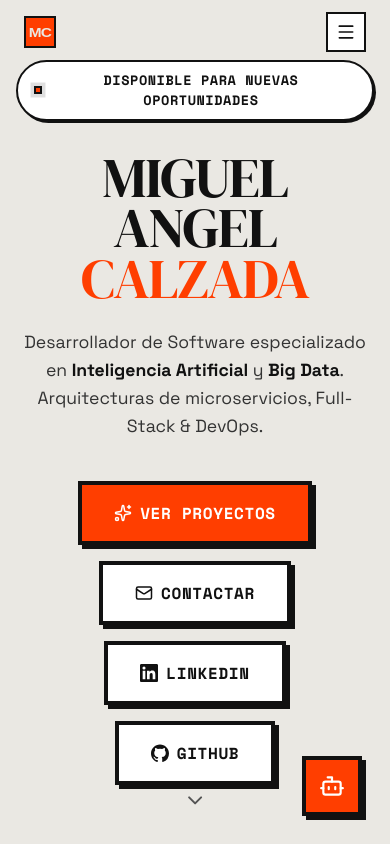
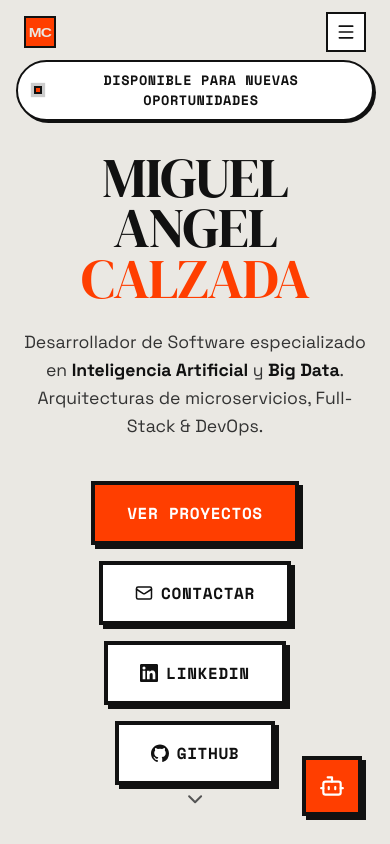
Before and after one commit to miguelcalzada-dev/portfolio-miguelcalzada, a Next.js app: page / in a window 390 px wide. Shown: the top 844 px of the page. Built offline with nearby package versions, Linux system fonts and the light colour scheme.

Commit message:
fix: limpia botón de proyectos, corrige formación en móvil y actualiza chatbot

```diff
--- a/app/globals.css
+++ b/app/globals.css
@@ -272,6 +272,27 @@ label, .label-text, .metadata, .tag-chip, button, .nav-link, .uppercase-mono {
   background: var(--bg-card);
   padding: 2rem;
   box-shadow: 4px 4px 0px var(--border-main);
+}
+
+.education-grid {
+  display: grid;
+  grid-template-columns: repeat(auto-fill, minmax(min(100%, 360px), 1fr));
+  gap: 16px;
+}
+
+.education-card {
+  min-width: 0;
+  max-width: 100%;
+}
+
+@media (max-width: 600px) {
+  .education-grid {
+    grid-template-columns: minmax(0, 1fr);
+  }
+
+  .education-card {
+    padding: 20px !important;
+  }
 }
 
 .skills-grid, .projects-grid {
--- a/app/page.tsx
+++ b/app/page.tsx
@@ -164,22 +164,22 @@ const BOT_KB: { test: RegExp; reply: string }[] = [
   {
     test: /\b(hola|buenas|hey|hello|hi|saludos)\b|qué tal|que tal|cómo est|como est/,
     reply:
-      "¡Hola! 👋 Soy el asistente de **Miguel Angel**. Puedo contarte sobre su perfil, experiencia, formación, stack técnico, proyectos, disponibilidad, idiomas o cómo contactarle. ¿Qué quieres saber?",
+      "¡Hola! 👋 Soy el asistente de **Miguel Ángel**. Puedo contarte sobre su perfil, experiencia, formación, stack técnico, proyectos, disponibilidad, idiomas o cómo contactarle. ¿Qué quieres saber?",
   },
   {
     test: /quién es|quien es|quién eres|quien eres|cuéntame|cuentame|sobre miguel|sobre ti|preséntate|presentate|perfil|resumen|quién es él/,
     reply:
-      "👨‍💻 **Miguel Angel Calzada Martín** es un desarrollador **Backend & Cloud** con sede en Madrid. Diseña e implementa APIs REST y microservicios, despliega soluciones en **AWS** y trabaja con **agentes de IA basados en LLMs**, arquitecturas **RAG** y pipelines de **CI/CD**. Está especializado en Inteligencia Artificial y Big Data, con varios proyectos desplegados en producción.",
+      "👨‍💻 **Miguel Ángel Calzada Martín** es un desarrollador **Full-Stack e IA** en Madrid. Diseña APIs REST y microservicios, despliega en **AWS** con Docker y Kubernetes, y construye agentes de IA, arquitecturas **RAG** y pipelines de **CI/CD** en producción. Mantiene cuatro proyectos públicos con demo y código.",
   },
   {
     test: /experiencia|trabaj|empleo|empresa|analisis survey|trayectoria|actualidad|puesto|cargo|curro/,
     reply:
-      "💼 Trabaja en **Analisis Survey Unit** (Madrid) desde marzo de 2024, como **Software Developer** especializado en **Backend & Cloud**:\n• **APIs REST y microservicios** con Java (Spring Boot), Node.js y Python (FastAPI)\n• **AWS y cloud**: Docker, Kubernetes, despliegue y operación de servicios\n• **Agentes de IA y LLMs** (Gemini, Claude): orquestación, memoria conversacional y RAG\n• **CI/CD**: GitHub Actions y despliegue automatizado (AWS, Railway, Render)\n• **Seguridad**: autenticación, control de accesos y buenas prácticas en entornos exigentes",
+      "💼 Trabaja en **Analisis Survey Unit** (Madrid) desde marzo de 2024 como **Software Developer**:\n• **APIs REST y microservicios** con Java (Spring Boot), Node.js y Python (FastAPI)\n• **AWS y cloud**: Docker, Kubernetes, despliegue y operación de servicios\n• **Agentes de IA y LLMs** (Gemini, Claude): orquestación, memoria conversacional y RAG\n• **CI/CD**: GitHub Actions y despliegue automatizado (AWS, Railway, Render)\n• **Seguridad**: autenticación, control de accesos y buenas prácticas en entornos exigentes",
   },
   {
     test: /formaci|estudi|educaci|título|titulo|universidad|instituto|\bdam\b|curso|especializaci|teide|académic|academic|titulaci/,
     reply:
-      "🎓 Formación:\n• **Curso de Especialización en Inteligencia Artificial y Big Data** (Sep 2025 – May 2026): Machine Learning, Deep Learning, NLP, agentes de IA y gestión de datos masivos.\n• **Técnico Superior en Desarrollo de Aplicaciones Multiplataforma (DAM)** (2022 – 2024, Teide IV): desarrollo de software, arquitecturas backend, bases de datos y programación orientada a objetos.",
+      "🎓 Formación:\n• **Curso de Especialización en Inteligencia Artificial y Big Data** (Sep 2025 – May 2026): Machine Learning, Deep Learning, NLP, agentes de IA y gestión de datos masivos.\n• **Técnico Superior en Desarrollo de Aplicaciones Multiplataforma (DAM)** (2022 – 2024): desarrollo de software, arquitecturas backend, bases de datos y programación orientada a objetos.",
   },
   {
     test: /madrid transit|transit|movilidad|cercanías|cercanias|gtfs|flota/,
@@ -192,7 +192,7 @@ const BOT_KB: { test: RegExp; reply: string }[] = [
       "🧮 **SQLSense AI**: aprende SQL conversando con IA. Traduce lenguaje natural a SQL y viceversa, con un laboratorio efímero de SQLite que vive en el navegador gracias a WebAssembly. Incluye editor SQL, retos guiados y modo dual IA.",
   },
   {
-    test: /ai lab|ai-lab|applied ai|showcase|visión por computador|prompt engineering/,
+    test: /ai lab|ai-lab|applied ai|applied ia|showcase|visión por computador|prompt engineering/,
     reply:
       "🤖 **Applied IA**: portfolio interactivo de IA con chat con Gemini, visión por computador, RAG, NLP y prompt engineering, todo desplegado en producción.",
   },
@@ -202,14 +202,9 @@ const BOT_KB: { test: RegExp; reply: string }[] = [
       "🧬 **ImpactDB MCP**: analizador de linaje de datos e impacto de cambios para PostgreSQL. Pregunta en lenguaje natural qué se rompería antes de un `ALTER` / `DROP` / `RENAME` y lo ves en un grafo interactivo de dependencias. Expone 4 herramientas del estándar **Model Context Protocol (MCP)** para agentes externos. Está desplegado y puedes abrirlo desde la sección de proyectos.",
   },
   {
-    test: /fitcity|fitness|\bgym\b|barber|spotify|asistente de voz/,
-    reply:
-      "📦 Otros proyectos: **FitCity** (plataforma fitness Full Stack con Angular 19, FastAPI y Supabase), **Barber Books Template** (plantilla web para barberías con sistema de reservas) y **Spotify Voice Assistant** (asistente de voz offline para Windows). Están listados en la sección de proyectos.",
-  },
-  {
     test: /proyecto|project|portafolio|portfolio|repositori|\brepo\b|qué ha construido|qué has hecho/,
     reply:
-      "🚀 Proyectos destacados:\n• **Applied IA** — IA con Gemini, visión, RAG y NLP (desplegado)\n• **Madrid Transit** — Big Data y visualización de la movilidad en Madrid\n• **SQLSense AI** — aprende SQL con IA y SQLite WASM en el navegador\n• **ImpactDB MCP** — linaje de datos e impacto de cambios en PostgreSQL con herramientas MCP (desplegado)\n• **FitCity** — plataforma fitness Full Stack (Angular + FastAPI + Supabase)\n• **Barber Books Template** — plantilla web para barberías con reservas\n• **Spotify Voice Assistant** — asistente de voz offline para Windows\nEn la sección de proyectos tienes el detalle y los enlaces a cada uno.",
+      "🚀 Proyectos destacados:\n• **Applied IA** — IA con Gemini, visión, RAG y NLP (desplegado)\n• **Madrid Transit** — Big Data y visualización de la movilidad en Madrid\n• **SQLSense AI** — aprende SQL con IA y SQLite WASM en el navegador\n• **ImpactDB MCP** — linaje de datos e impacto de cambios en PostgreSQL con herramientas MCP (desplegado)\nEn la sección de proyectos tienes el detalle y los enlaces a cada uno.",
   },
   {
     test: /cloud|\baws\b|\bec2\b|\bs3\b|\blambda\b|infraestructura|\brailway\b|\brender\b|serverless/,
@@ -224,7 +219,7 @@ const BOT_KB: { test: RegExp; reply: string }[] = [
   {
     test: /inteligencia artificial|\bia\b|\bml\b|machine learning|deep learning|\bnlp\b|llm|gemini|claude|\brag\b|agente|embedding|vectorial|tensorflow|pytorch|visión|vision|big data/,
     reply:
-      "🧠 **IA & Agentes**: agentes de IA y **LLMs (Gemini, Claude)**, arquitecturas **RAG**, orquestación de flujos, memoria conversacional, **NLP**, **embeddings** y bases de datos vectoriales, además de Machine Learning y Deep Learning (especialización en IA y Big Data). Puedes probar varios de estos proyectos en el **AI Project Showcase**.",
+      "🧠 **IA & Agentes**: agentes de IA y **LLMs (Gemini, Claude)**, arquitecturas **RAG**, orquestación de flujos, memoria conversacional, **NLP**, **embeddings** y bases de datos vectoriales, además de Machine Learning y Deep Learning (especialización en IA y Big Data). Puedes probar varios de estos proyectos en **Applied IA**.",
   },
   {
     test: /base de datos|postgres|mongo|mysql|sql server|firebase|redis|bbdd/,
@@ -600,7 +595,6 @@ function Hero() {
             style={{ display: "flex", alignItems: "center", justifyContent: "center", gap: 16, flexWrap: "wrap" }}
           >
             <a href="#proyectos" className="btn-primary" style={{ padding: "16px 32px", fontSize: "1rem" }}>
-              <Sparkles size={18} />
               Ver Proyectos
             </a>
             <a href="mailto:miguelcalzada2004@gmail.com" className="btn-secondary" style={{ padding: "16px 32px", fontSize: "1rem" }}>
@@ -814,11 +808,11 @@ function Experience() {
           <p style={{ color: "var(--text-muted)", fontSize: "0.8rem", fontWeight: 600, letterSpacing: "0.08em", textTransform: "uppercase", marginBottom: 16 }}>
             Formación Académica
           </p>
-          <div style={{ display: "grid", gridTemplateColumns: "repeat(auto-fill, minmax(360px, 1fr))", gap: 16 }}>
+          <div className="education-grid">
             {CV_DATA.education.map((edu, i) => (
               <div
                 key={i}
-                className="brutalist-grid-box"
+                className="brutalist-grid-box education-card"
                 style={{ padding: 24 }}
               >
                 <div style={{ display: "flex", alignItems: "flex-start", gap: 12 }}>
@@ -837,7 +831,7 @@ function Experience() {
                   >
                     <GraduationCap size={18} color="#065F46" />
                   </div>
-                  <div>
+                  <div style={{ minWidth: 0 }}>
                     <h4 style={{ fontWeight: 700, fontSize: "0.9rem", marginBottom: 4, letterSpacing: "-0.01em" }}>{edu.title}</h4>
                     <p style={{ color: "var(--text-muted)", fontSize: "0.8rem", marginBottom: 10 }}>{edu.period}</p>
                     <div style={{ display: "flex", flexWrap: "wrap", gap: 4 }}>
@@ -1233,7 +1227,7 @@ function AIChatbot() {
     {
       id: 0,
       role: "bot",
-      text: "¡Hola! 👋 Soy el asistente IA de **Miguel Angel**. Pregúntame sobre su experiencia, stack técnico, formación, proyectos o disponibilidad. ¿En qué puedo ayudarte?",
+      text: "¡Hola! 👋 Soy el asistente IA de **Miguel Ángel**. Pregúntame sobre su experiencia, stack técnico, formación, proyectos o disponibilidad. ¿En qué puedo ayudarte?",
     },
   ]);
   const [input, setInput] = useState("");
@@ -1380,7 +1374,7 @@ function AIChatbot() {
                     Pregúntale a mi IA
                   </p>
                   <p style={{ color: "#a5b4fc", fontSize: "0.72rem", marginTop: 2 }}>
-                    Asistente de Miguel Angel · Online
+                    Asistente de Miguel Ángel · Online
                   </p>
                 </div>
               </div>
```
